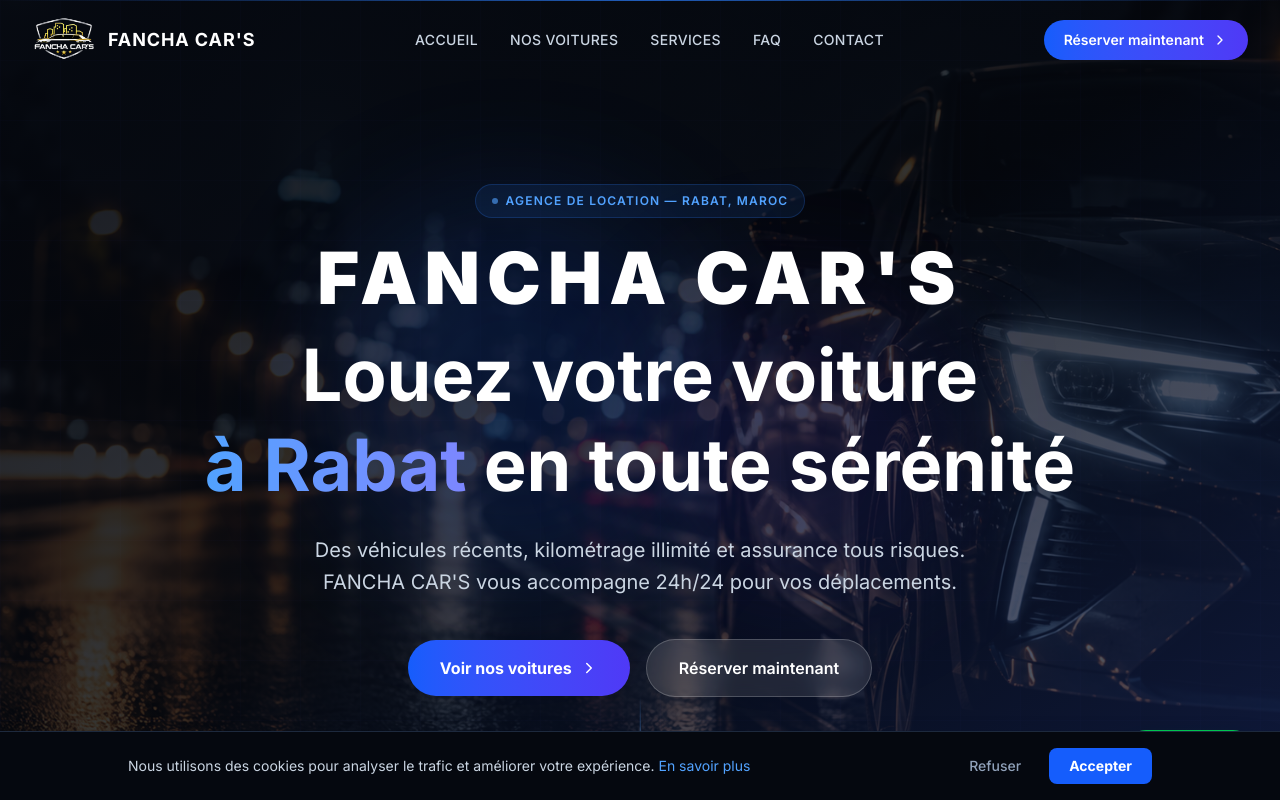
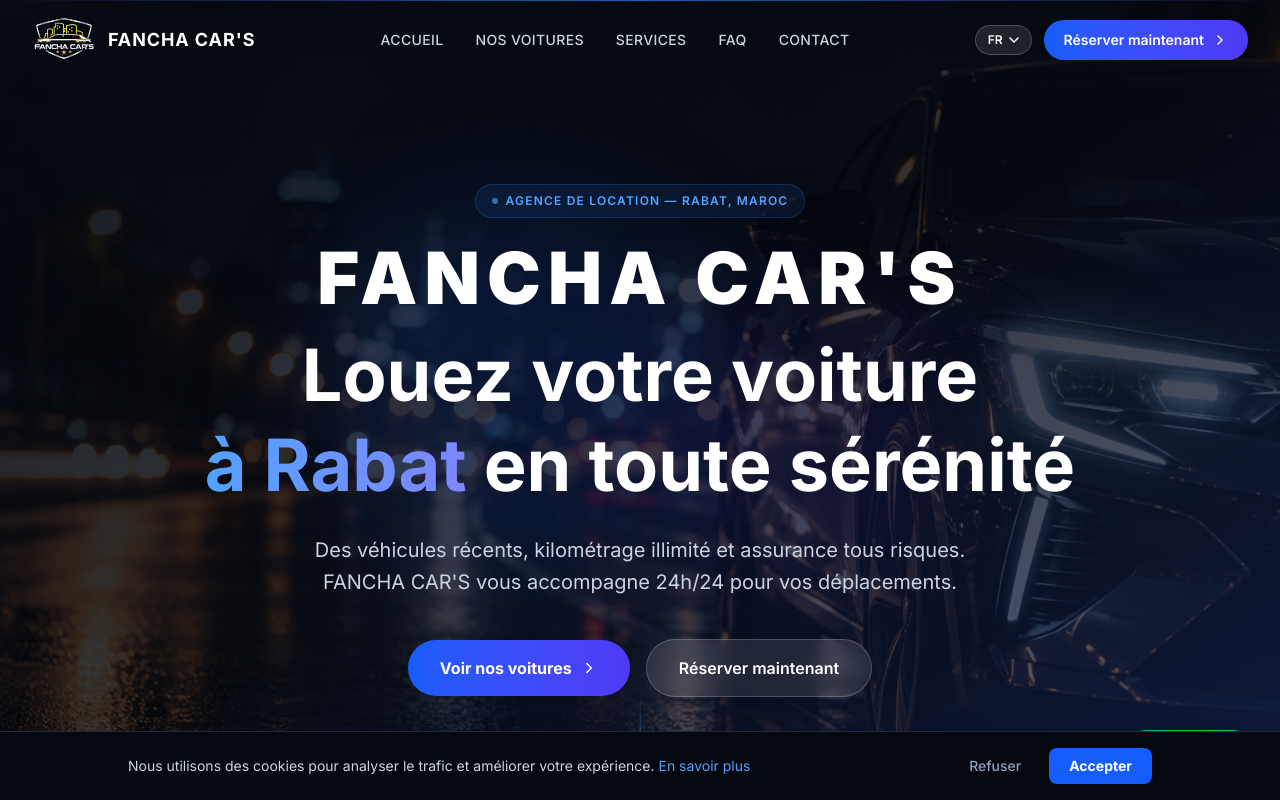
Before and after one commit to Narjisse174/fancha-cars, a Next.js app: page / in a window 1280 px wide. Shown: the top 800 px of the page. Built offline with nearby package versions, Linux system fonts and the light colour scheme.

Commit message:
Add FR/EN/AR language switcher via Google Translate

```diff
--- a/app/globals.css
+++ b/app/globals.css
@@ -14,6 +14,18 @@
   -moz-osx-font-smoothing: grayscale;
 }
 
+/* Hide Google Translate toolbar */
+.goog-te-banner-frame,
+.skiptranslate {
+  display: none !important;
+}
+body {
+  top: 0 !important;
+}
+.goog-te-gadget {
+  display: none !important;
+}
+
 /* Custom scrollbar */
 ::-webkit-scrollbar {
   width: 6px;
--- /dev/null
+++ b/components/LanguageSwitcher.tsx
@@ -0,0 +1,111 @@
+'use client';
+
+import { useEffect, useState } from 'react';
+
+declare global {
+  interface Window {
+    google: any;
+    googleTranslateElementInit: () => void;
+  }
+}
+
+const LANGUAGES = [
+  { code: '', label: 'FR', full: 'Français' },
+  { code: 'en', label: 'EN', full: 'English' },
+  { code: 'ar', label: 'ع', full: 'العربية' },
+];
+
+export default function LanguageSwitcher() {
+  const [active, setActive] = useState('');
+  const [open, setOpen] = useState(false);
+
+  useEffect(() => {
+    // Inject Google Translate script once
+    if (!document.getElementById('gt-script')) {
+      window.googleTranslateElementInit = () => {
+        new window.google.translate.TranslateElement(
+          { pageLanguage: 'fr', includedLanguages: 'en,ar', autoDisplay: false },
+          'gt-element'
+        );
+      };
+      const script = document.createElement('script');
+      script.id = 'gt-script';
+      script.src = '//translate.google.com/translate_a/element.js?cb=googleTranslateElementInit';
+      script.async = true;
+      document.body.appendChild(script);
+    }
+  }, []);
+
+  const switchLanguage = (code: string) => {
+    setActive(code);
+    setOpen(false);
+
+    // Reset to French
+    const iframe = document.querySelector('.goog-te-banner-frame') as HTMLIFrameElement;
+    if (iframe) {
+      const innerDoc = iframe.contentDocument || iframe.contentWindow?.document;
+      const restoreBtn = innerDoc?.querySelector('.goog-te-button button') as HTMLElement;
+      if (restoreBtn) restoreBtn.click();
+    }
+
+    if (code === '') {
+      // Restore original French
+      const cookie = document.cookie.match(/googtrans=([^;]+)/);
+      if (cookie) {
+        document.cookie = 'googtrans=; path=/; expires=Thu, 01 Jan 1970 00:00:00 GMT';
+        document.cookie = 'googtrans=; path=/; domain=' + window.location.hostname + '; expires=Thu, 01 Jan 1970 00:00:00 GMT';
+        window.location.reload();
+      }
+      return;
+    }
+
+    // Set Google Translate cookie
+    document.cookie = `googtrans=/fr/${code}; path=/`;
+    document.cookie = `googtrans=/fr/${code}; path=/; domain=${window.location.hostname}`;
+    window.location.reload();
+  };
+
+  // Detect current language from cookie
+  useEffect(() => {
+    const match = document.cookie.match(/googtrans=\/fr\/(\w+)/);
+    if (match) setActive(match[1]);
+  }, []);
+
+  return (
+    <>
+      {/* Hidden Google Translate element */}
+      <div id="gt-element" className="hidden" />
+
+      <div className="relative">
+        <button
+          onClick={() => setOpen(!open)}
+          className="flex items-center gap-1.5 bg-white/10 hover:bg-white/20 border border-white/20 text-white text-xs font-semibold px-3 py-1.5 rounded-full transition-all duration-200"
+        >
+          <span>{LANGUAGES.find(l => l.code === active)?.label ?? 'FR'}</span>
+          <svg width="10" height="10" viewBox="0 0 10 10" fill="currentColor" className={`transition-transform ${open ? 'rotate-180' : ''}`}>
+            <path d="M1 3l4 4 4-4" stroke="currentColor" strokeWidth="1.5" fill="none" strokeLinecap="round"/>
+          </svg>
+        </button>
+
+        {open && (
+          <div className="absolute right-0 top-full mt-2 bg-[#0d1117] border border-slate-700 rounded-xl shadow-xl overflow-hidden z-50 min-w-[120px]">
+            {LANGUAGES.map((lang) => (
+              <button
+                key={lang.code}
+                onClick={() => switchLanguage(lang.code)}
+                className={`w-full flex items-center gap-2 px-4 py-2.5 text-sm transition-colors text-left ${
+                  active === lang.code
+                    ? 'bg-blue-600 text-white font-semibold'
+                    : 'text-slate-300 hover:bg-slate-800'
+                }`}
+              >
+                <span className="font-bold w-5">{lang.label}</span>
+                <span className="text-xs opacity-70">{lang.full}</span>
+              </button>
+            ))}
+          </div>
+        )}
+      </div>
+    </>
+  );
+}
--- a/components/Navbar.tsx
+++ b/components/Navbar.tsx
@@ -4,6 +4,7 @@
 import Link from 'next/link';
 import Image from 'next/image';
 import { Menu, X, ChevronRight } from 'lucide-react';
+import LanguageSwitcher from './LanguageSwitcher';
 
 const navLinks = [
   { href: '/', label: 'Accueil' },
@@ -62,8 +63,9 @@
             ))}
           </div>
 
-          {/* CTA Button */}
-          <div className="hidden md:block">
+          {/* CTA + Language */}
+          <div className="hidden md:flex items-center gap-3">
+            <LanguageSwitcher />
             <Link
               href="/booking"
               className="flex items-center gap-2 bg-gradient-to-r from-blue-600 to-indigo-600 hover:from-blue-500 hover:to-indigo-500 text-white font-semibold px-5 py-2.5 rounded-full text-sm transition-all duration-200 hover:shadow-lg hover:shadow-blue-500/25"
@@ -98,7 +100,7 @@
                 {link.label}
               </Link>
             ))}
-            <div className="pt-3 pb-1">
+            <div className="pt-3 pb-1 flex flex-col gap-2">
               <Link
                 href="/booking"
                 onClick={() => setIsOpen(false)}
@@ -107,6 +109,9 @@
                 Réserver maintenant
                 <ChevronRight size={16} />
               </Link>
+              <div className="flex justify-center">
+                <LanguageSwitcher />
+              </div>
             </div>
           </div>
         </div>
```
Also changed, not shown: public/logosansarriereplan.png (added).
